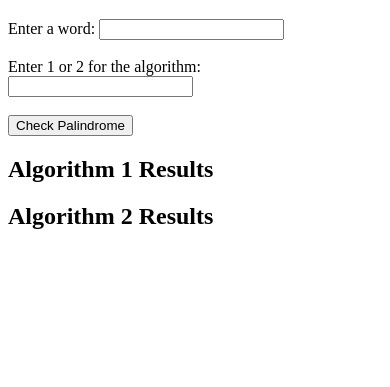
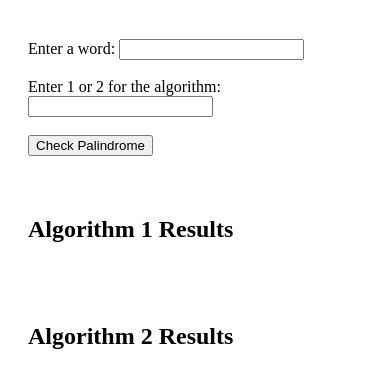
Before and after one commit to l1zm4r13/CMP-335, a plain HTML site: page Module 2/Assignment 1/assignment_1Liz.html in a window 390 px wide. Shown: the part 61-448 px from the top of the page. Drawn offline with Linux system fonts and the light colour scheme.

Commit message:
user story 8 responsive design on html complete but needs browser verification
Palindrome form layout with flexbox in html but needs browser verification when I get home!

```diff
--- a/Module 2/Assignment 1/assignment_1Liz.html
+++ b/Module 2/Assignment 1/assignment_1Liz.html
@@ -13,6 +13,8 @@
 <!-- body section with a form for user input -->
 <body>
     <h1>Palindrome Checker</h1>
+    <div class="myflexboxRow">
+        <div class="myflexboxColumn">
             <form id="palindromeForm">
                 <label for="newWord">Enter a word:</label>
                 <input type="text" id="newWord" name="newWord">
@@ -22,15 +24,18 @@
                 <br><br>
                 <input type="button" value="Check Palindrome" onclick="validateANDcheck()">
             </form>
+        </div>
     <!-- divs to display results for algorithm 1 -->
-    <div>
+        <div class="myflexboxColumn">
                 <h2>Algorithm 1 Results</h2>
                 <ul id="algorithm1Results"></ul>
         </div>
+
     <!-- divs to display results for algorithm 2 -->
-    <div>
+        <div class="myflexboxColumn">
             <h2>Algorithm 2 Results</h2>
             <ul id="algorithm2Results"></ul>
         </div>
+    </div>
 </body>
 </html>
```
Lines whose indentation alone changed are shown as unchanged.
